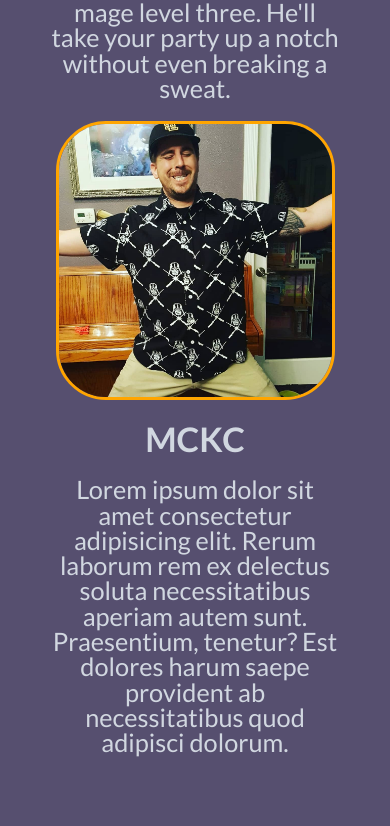
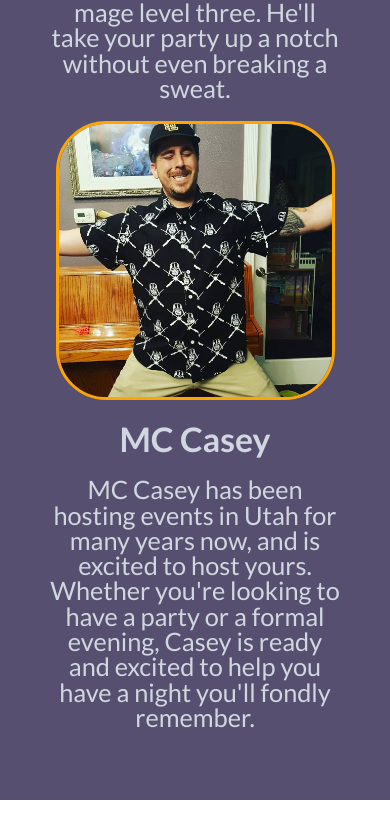
Before and after one commit to aopelstar/timpviewevents, a React (Create React App) app: page /#/about in a window 390 px wide. Shown: the part 634-1460 px from the top of the page. After the commit the page ends 1434 px from the top, so only its background shows below. Built offline with nearby package versions, Linux system fonts and the light colour scheme.

Commit message:
finished thank you page for mobile

```diff
--- a/src/components/About/About.jsx
+++ b/src/components/About/About.jsx
@@ -36,13 +36,12 @@ export default class About extends Component {
                     </div>
                     <div className="about-photo-text">
                     <div className="about-photo-title">
-                        MCKC
+                        MC Casey
                     </div>
-                    Lorem ipsum dolor sit amet consectetur adipisicing elit.
-                        Rerum laborum rem ex delectus soluta necessitatibus
-                        aperiam autem sunt. Praesentium, tenetur? Est dolores
-                        harum saepe provident ab necessitatibus quod adipisci
-                        dolorum.
+                    MC Casey has been hosting events in Utah for many years now,
+                    and is excited to host yours.  Whether you're looking to have a party
+                    or a formal evening, Casey is ready and excited to help you have
+                    a night you'll fondly remember.
                     </div>
                 </div>
 
--- /dev/null
+++ b/src/components/Thanks/Thanks.jsx
@@ -0,0 +1,26 @@
+import React, { Component } from 'react';
+import './thanks.css';
+import Menu from '../../components/Menu/Menu';
+
+export default class Thanks extends Component{
+    constructor(){
+        super();
+        this.state={
+
+        }
+    }
+
+    render(){
+        return(
+            <div className="thanks-main">
+            < Menu />
+            <div className="thanks-message">
+
+            Thanks for the message.  We'll get back to
+            you as soon as possible.  We're stoked to get
+            started.
+            </div>
+            </div>
+        )
+    }
+}
--- /dev/null
+++ b/src/components/Thanks/thanks.css
@@ -0,0 +1,22 @@
+.thanks-main{
+    background: #564f6f;
+    color: #d1d7e0;
+    font-family: 'Lato', sans-serif;
+    font-size: 4vh;
+    height: auto;
+    min-height: 100vh;
+    display: flex;
+    flex-direction: column;
+
+}
+
+.thanks-message{
+    margin: auto 25px;
+    text-align: center;
+}
+
+@media(min-width:500px){
+    .thanks-main{
+        font-size: 9vh;
+    }
+}
--- a/src/routes.js
+++ b/src/routes.js
@@ -4,6 +4,7 @@ import Home from './components/Home/Home';
 import About from './components/About/About';
 import Contact from './components/Contact/Contact';
 import Events from './components/Events/Events';
+import Thanks from './components/Thanks/Thanks';
 
 export default (
     <HashRouter>
@@ -12,6 +13,7 @@ export default (
             <Route path ='/about' component = { About } />
             <Route path = '/contact' component = { Contact } />
             <Route path = '/events' component = { Events } />
+            <Route path = '/thanks' component = { Thanks } />
 
         </Switch>
     </HashRouter>
```
